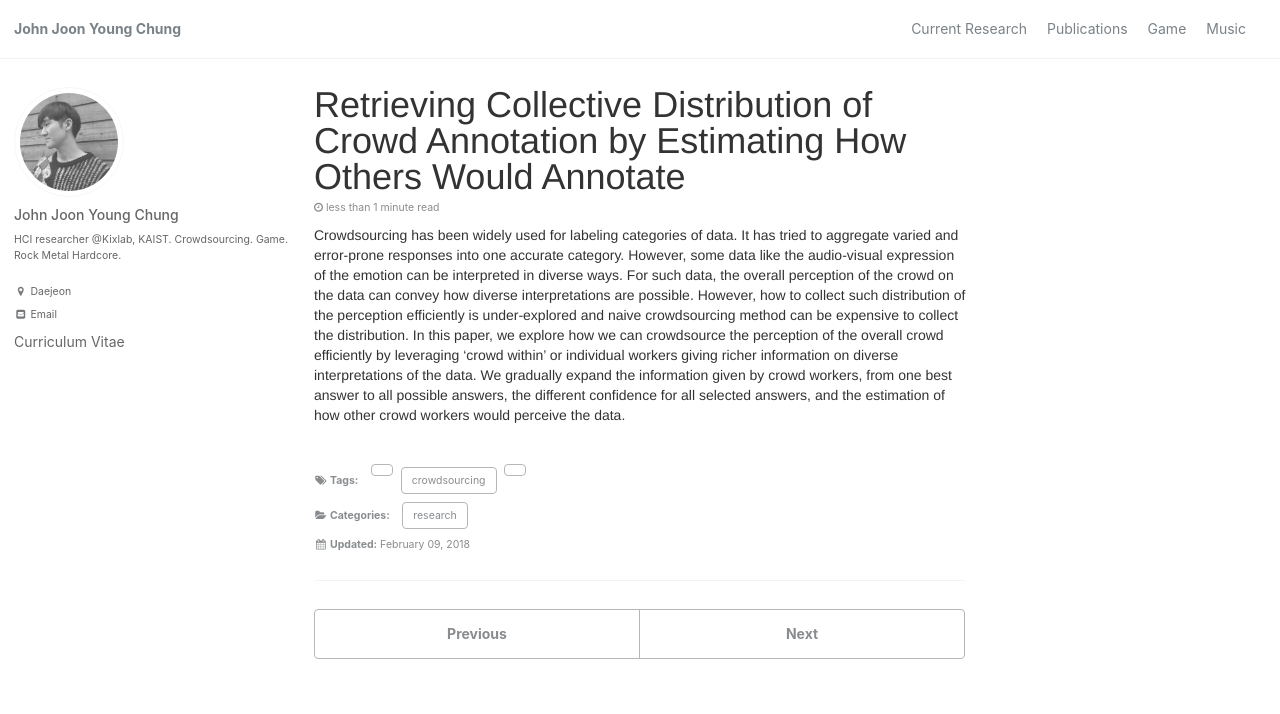
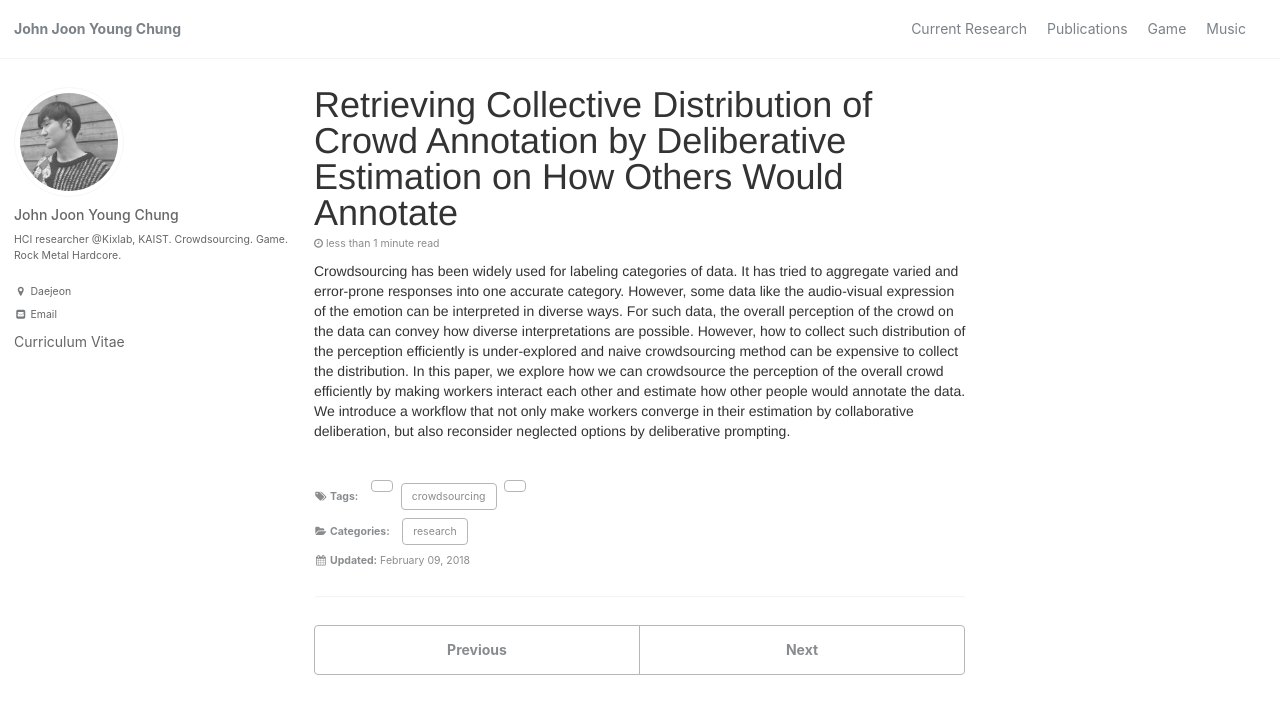
Before and after one commit to johnr0/johnr0.github.io, a Jekyll site: the page built from _posts/research/2018-02-09-Estimating_Collective_Distribution.markdown, in a window 1280 px wide and 900 px high. Shown: the top 714 px of the window. Built offline with Jekyll 4.4.1, drawn with Linux system fonts in a browser that asks for light colours.

Commit message:
revision in the direction of manythoughts

```diff
--- a/_layouts/home.html
+++ b/_layouts/home.html
@@ -19,7 +19,7 @@ layout: archive
 </p>
 <ol>
   <li>
-      How to efficiently retrieve collective perception of crowds in data annotation with a smaller number of crowds, by making them estimate how others would annotate.
+      How to efficiently retrieve collective perception of crowds in data annotation with a smaller number of crowds, by making them deliberate on the estimation of how others would annotate.
   </li>
   <li>
       Solving problems with uncertainty in real-time with efficient collective deliberation process, in the context of the car accident prediction.
--- a/_posts/research/2018-02-09-Estimating_Collective_Distribution.markdown
+++ b/_posts/research/2018-02-09-Estimating_Collective_Distribution.markdown
@@ -1,5 +1,5 @@
 ---
-title: "Retrieving Collective Distribution of Crowd Annotation by Estimating How Others Would Annotate"
+title: "Retrieving Collective Distribution of Crowd Annotation by Deliberative Estimation on How Others Would Annotate"
 categories:
   - research
 layout: single
@@ -8,4 +8,4 @@ tags:
 img: 2018-estimate.png
 done: "notdone"
 ---
-Crowdsourcing has been widely used for labeling categories of data. It has tried to aggregate varied and error-prone responses into one accurate category. However, some data like the audio-visual expression of the emotion can be interpreted in diverse ways. For such data, the overall perception of the crowd on the data can convey how diverse interpretations are possible. However, how to collect such distribution of the perception efficiently is under-explored and naive crowdsourcing method can be expensive to collect the distribution. In this paper, we explore how we can crowdsource the perception of the overall crowd efficiently by leveraging ‘crowd within’ or individual workers giving richer information on diverse interpretations of the data. We gradually expand the information given by crowd workers, from one best answer to all possible answers, the different confidence for all selected answers, and the estimation of how other crowd workers would perceive the data.
+Crowdsourcing has been widely used for labeling categories of data. It has tried to aggregate varied and error-prone responses into one accurate category. However, some data like the audio-visual expression of the emotion can be interpreted in diverse ways. For such data, the overall perception of the crowd on the data can convey how diverse interpretations are possible. However, how to collect such distribution of the perception efficiently is under-explored and naive crowdsourcing method can be expensive to collect the distribution. In this paper, we explore how we can crowdsource the perception of the overall crowd efficiently by making workers interact each other and estimate how other people would annotate the data. We introduce a workflow that not only make workers converge in their estimation by collaborative deliberation, but also reconsider neglected options by deliberative prompting.
```
Also changed, not shown: 3 other files.
